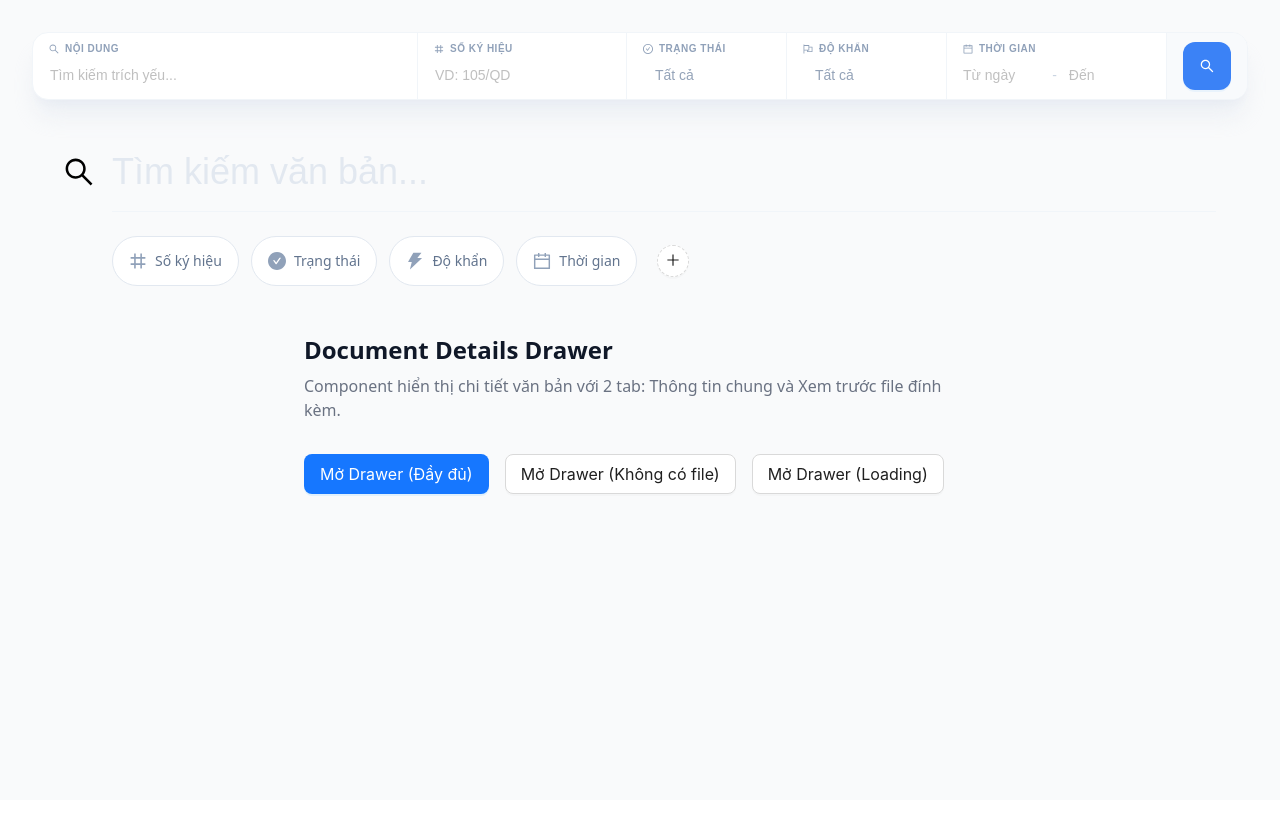
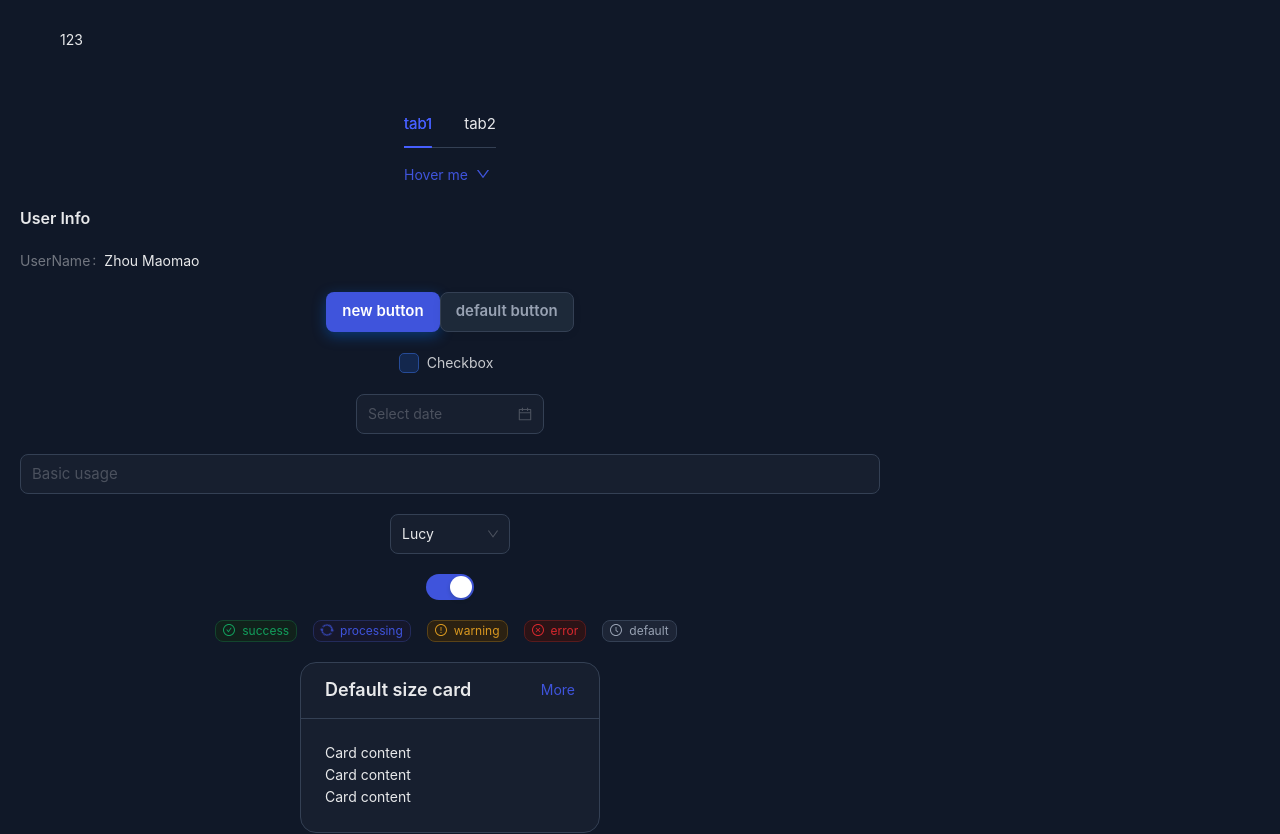
Before and after one commit to daotanhao1406/react-app, a React (Vite) app: page / in a window 1280 px wide. Shown: the top 834 px of the page. Before the commit the page ends 800 px from the top, so only its background shows below. Built offline with nearby package versions, Linux system fonts and the light colour scheme.

Commit message:
add dark theme

```diff
--- a/src/App.tsx
+++ b/src/App.tsx
@@ -1,154 +1,326 @@
 import { useState } from "react";
-import { Button, Space } from "antd";
-import type { Document } from "./data/document";
-import DocumentDetailsDrawer from "./components/DocumentDetailsDrawer";
-import { DocumentFilter } from "./components/DocumentFilter";
-import { DocumentFilter2 } from "./components/DocumentFilter2";
+import {
+  Button,
+  Card,
+  Checkbox,
+  ConfigProvider,
+  DatePicker,
+  Descriptions,
+  Dropdown,
+  Flex,
+  Input,
+  Layout,
+  Segmented,
+  Select,
+  Space,
+  Switch,
+  Table,
+  Tabs,
+  Tag,
+  theme,
+  ThemeConfig,
+} from "antd";
+import {
+  CheckCircleOutlined,
+  ClockCircleOutlined,
+  CloseCircleOutlined,
+  DownOutlined,
+  ExclamationCircleOutlined,
+  SyncOutlined,
+} from "@ant-design/icons";
 
-// todo: remove mock functionality
-const mockDocument: Document = {
-  id: "1",
-  documentNumber: "CV-2024/1234-UBND",
-  issuingAuthority: "Ủy ban Nhân dân Thành phố Hà Nội",
-  documentDate: "15/11/2024",
-  excerpt:
-    "Về việc triển khai kế hoạch phát triển kinh tế - xã hội năm 2025, đẩy mạnh cải cách hành chính và nâng cao chất lượng dịch vụ công trực tuyến cho người dân và doanh nghiệp trên địa bàn thành phố. Văn bản này yêu cầu các cơ quan, đơn vị liên quan chuẩn bị báo cáo chi tiết về tình hình thực hiện nhiệm vụ trong năm qua và đề xuất phương hướng hoạt động cho năm tiếp theo.",
-  documentType: "Công văn",
-  urgencyLevel: "urgent",
-  deadline: "30/11/2024",
-  arrivalDate: "16/11/2024",
-  field: "Hành chính",
-  securityLevel: "internal",
-  status: "processing",
-  transferMethod: "Văn thư điện tử",
-  backupMethod: "Lưu trữ số",
-  signatoryName: "Nguyễn Văn An",
-  signatoryPosition: "Phó Chủ tịch UBND",
-  attachments: [
-    {
-      id: "att1",
-      fileName: "Ke_hoach_2025.pdf",
-      fileSize: 2458624,
-      pageCount: 15,
-      fileType: "pdf",
-      url: "/files/ke-hoach-2025.pdf",
+const dataSource = [
+  {
+    key: "1",
+    name: "Mike",
+    age: 32,
+    address: "10 Downing Street",
+  },
+  {
+    key: "2",
+    name: "John",
+    age: 42,
+    address: "10 Downing Street",
+  },
+];
+
+const columns = [
+  {
+    title: "Name",
+    dataIndex: "name",
+    key: "name",
+  },
+  {
+    title: "Age",
+    dataIndex: "age",
+    key: "age",
+  },
+  {
+    title: "Address",
+    dataIndex: "address",
+    key: "address",
+  },
+];
+const presets = [
+  { status: "success", icon: <CheckCircleOutlined /> },
+  { status: "processing", icon: <SyncOutlined spin /> },
+  { status: "warning", icon: <ExclamationCircleOutlined /> },
+  { status: "error", icon: <CloseCircleOutlined /> },
+  { status: "default", icon: <ClockCircleOutlined /> },
+];
+
+const darkTheme: ThemeConfig = {
+  token: {
+    fontFamily:
+      "Inter, -apple-system, BlinkMacSystemFont, 'Segoe UI', Roboto, sans-serif",
+    borderRadius: 8,
+    borderRadiusSM: 8,
+    borderRadiusLG: 16,
+    borderRadiusOuter: 14,
+    controlHeight: 40,
+    controlHeightSM: 32,
+    controlHeightLG: 48,
+    boxShadow: "0 4px 14px 0 rgba(0, 0, 0, 0.05)",
+    wireframe: false,
+    colorPrimary: "#465fff",
+    colorInfo: "#465fff",
+    colorSuccess: "#12b76a",
+    colorError: "#FB2C32",
+    colorWarning: "#fdb022",
+    colorTextBase: "#e8e9eb",
+    colorText: "#e8e9eb",
+    colorTextSecondary: "#98a2b3",
+    colorTextDescription: "#98a2b3",
+    colorBgBase: "#101828",
+    colorBgContainer: "#171f2f",
+    colorBgElevated: "#1a2231",
+    colorBorder: "#344054",
+    colorBorderSecondary: "#344054",
+  },
+  components: {
+    Layout: {
+      bodyBg: "#101828",
+      footerBg: "#101828",
+      headerBg: "#101828",
     },
-    {
-      id: "att2",
-      fileName: "Phu_luc_so_lieu.xlsx",
-      fileSize: 524288,
-      pageCount: 3,
-      fileType: "xlsx",
-      url: "/files/phu-luc.xlsx",
+    Button: {
+      fontWeight: 600,
+      contentFontSize: 15,
+      defaultShadow: "0 2px 10px rgba(0, 0, 0, 0.05)",
+      primaryShadow: "0 4px 14px 0 rgba(0, 111, 238, 0.4)",
+      colorBgContainer: "#1d2939",
+      colorText: "#98a2b3",
     },
-    {
-      id: "att3",
-      fileName: "Bieu_mau_bao_cao.docx",
-      fileSize: 156432,
-      pageCount: 5,
-      fileType: "docx",
-      url: "/files/bieu-mau.docx",
+    Input: {
+      activeShadow: "0 0 0 2px rgba(0, 111, 238, 0.2)",
+      inputFontSize: 15,
+      hoverBorderColor: "#465fff",
     },
-  ],
-  relatedDocuments: [
-    {
-      id: "rel1",
-      documentNumber: "QD-2023/456-UBND",
-      title: "Quyết định phê duyệt kế hoạch 2024",
+    Select: {
+      controlHeight: 40,
+      controlItemBgActive: "#262d3c",
     },
-    {
-      id: "rel2",
-      documentNumber: "BC-2024/789-STC",
-      title: "Báo cáo tình hình ngân sách",
+    Card: {
+      headerFontSize: 18,
+      actionsLiMargin: "0",
     },
-  ],
+    // Table: {
+    //   headerBg: "#101828",
+    //   headerColor: "#71717A",
+    //   rowHoverBg: "#F4F4F5",
+    //   borderColor: "#E4E4E7",
+    // },
+    Tag: {
+      defaultBg: "#1D2536",
+      defaultColor: "#98a2b3",
+      borderRadiusSM: 8,
+    },
+    Modal: {
+      titleFontSize: 20,
+    },
+    Dropdown: {
+      colorBgElevated: "#1a2231",
+    },
+    Segmented: {
+      itemSelectedBg: "#1d2939",
+      // itemSelectedShadow: "0 2px 10px rgba(0,0,0,0.1)",
+      trackBg: "#101828",
+      borderRadius: 12,
+      controlHeight: 40,
+    },
+    Tabs: {
+      titleFontSize: 15,
+      // itemColor: "#71717A",
+      itemSelectedColor: "#465fff",
+      inkBarColor: "#465fff",
+    },
+    Transfer: {
+      listHeight: 280,
+      headerHeight: 44,
+      itemHeight: 36,
+      controlItemBgActive: "#101828",
+    },
+    Switch: {
+      handleSize: 22,
+      trackHeight: 26,
+      trackMinWidth: 48,
+    },
+    Radio: {
+      dotSize: 8,
+      radioSize: 20,
+      buttonSolidCheckedBg: "#465fff",
+    },
+    Checkbox: {
+      borderRadiusSM: 5,
+      algorithm: true,
+    },
+    Tooltip: {
+      algorithm: true,
+      controlHeight: 32,
+      paddingSM: 14,
+      paddingXS: 12,
+    },
+    Message: {
+      borderRadiusLG: 8,
+      boxShadow:
+        "      0 6px 16px 0 rgba(0, 0, 0, 0.08),      0 3px 6px -4px rgba(0, 0, 0, 0.12),      0 9px 28px 8px rgba(0, 0, 0, 0.05)",
+    },
+  },
+  algorithm: theme.darkAlgorithm,
 };
+export default function App() {
+  return (
+    <ConfigProvider theme={darkTheme}>
+      <Layout>
+        <Layout.Header>123</Layout.Header>
+        <Layout.Content
+          style={{
+            display: "flex",
+            flexDirection: "column",
+            maxWidth: 900,
+            gap: 20,
+            alignItems: "center",
+            padding: 20,
+          }}
+        >
+          <Tabs
+            items={[
+              {
+                label: "tab1",
+                key: "tab1",
+                children: (
+                  <Dropdown
+                    menu={{
+                      items: [
+                        {
+                          key: "1",
+                          label: (
+                            <a
+                              target="_blank"
+                              rel="noopener noreferrer"
+                              href="https://www.antgroup.com"
+                            >
+                              1st menu item
+                            </a>
+                          ),
+                        },
+                        {
+                          key: "2",
+                          label: (
+                            <a
+                              target="_blank"
+                              rel="noopener noreferrer"
+                              href="https://www.aliyun.com"
+                            >
+                              2nd menu item (disabled)
+                            </a>
+                          ),
+                          disabled: true,
+                        },
+                        {
+                          key: "3",
+                          label: (
+                            <a
+                              target="_blank"
+                              rel="noopener noreferrer"
+                              href="https://www.luohanacademy.com"
+                            >
+                              3rd menu item (disabled)
+                            </a>
+                          ),
+                          disabled: true,
+                        },
+                        {
+                          key: "4",
+                          danger: true,
+                          label: "a danger item",
+                        },
+                      ],
+                    }}
+                  >
+                    <a onClick={(e) => e.preventDefault()}>
+                      <Space>
+                        Hover me
+                        <DownOutlined />
+                      </Space>
+                    </a>
+                  </Dropdown>
+                ),
+              },
+              {
+                label: "tab2",
+                key: "tab2",
+              },
+            ]}
+          />
+          <Descriptions title="User Info">
+            <Descriptions.Item label="UserName">Zhou Maomao</Descriptions.Item>
+          </Descriptions>
+          <Flex>
+            <Button type="primary">new button</Button>
+            <Button>default button</Button>
+          </Flex>
 
-// todo: remove mock functionality
-const mockDocumentNoAttachments: Document = {
-  ...mockDocument,
-  id: "2",
-  documentNumber: "TB-2024/5678-BTC",
-  issuingAuthority: "Bộ Tài chính",
-  urgencyLevel: "very_urgent",
-  securityLevel: "confidential",
-  status: "pending",
-  attachments: [],
-  relatedDocuments: [],
-};
-
-export default function App() {
-  const [open, setOpen] = useState(false);
-  const [loading, setLoading] = useState(false);
-  const [currentDoc, setCurrentDoc] = useState<Document | null>(null);
-
-  const showDrawer = (doc: Document, withLoading = false) => {
-    if (withLoading) {
-      setLoading(true);
-      setOpen(true);
-      setCurrentDoc(null);
-      setTimeout(() => {
-        setCurrentDoc(doc);
-        setLoading(false);
-      }, 1500);
-    } else {
-      setCurrentDoc(doc);
-      setOpen(true);
-    }
-  };
-
-  const onClose = () => {
-    setOpen(false);
-    setCurrentDoc(null);
-  };
-
-  return (
-    <div className="min-h-screen bg-gray-50 p-8">
-      <DocumentFilter onFilter={console.log} />
-      <DocumentFilter2 />
-      <div className="max-w-2xl mx-auto">
-        <div className="mb-8">
-          <h1 className="text-2xl font-semibold mb-2 text-gray-900">
-            Document Details Drawer
-          </h1>
-          <p className="text-gray-500">
-            Component hiển thị chi tiết văn bản với 2 tab: Thông tin chung và
-            Xem trước file đính kèm.
-          </p>
-        </div>
-
-        <Space wrap size="middle">
-          <Button
-            type="primary"
-            size="large"
-            onClick={() => showDrawer(mockDocument)}
-            data-testid="button-open-drawer-full"
+          <Checkbox onChange={console.log}>Checkbox</Checkbox>
+          <DatePicker />
+          <Input placeholder="Basic usage" />
+          <Select
+            defaultValue="lucy"
+            style={{ width: 120 }}
+            options={[
+              { value: "jack", label: "Jack" },
+              { value: "lucy", label: "Lucy" },
+              { value: "Yiminghe", label: "yiminghe" },
+              { value: "disabled", label: "Disabled", disabled: true },
+            ]}
+          />
+          <Switch defaultChecked />
+          <Flex gap="small" align="center" wrap>
+            {presets.map(({ status, icon }) => (
+              <Tag key={status} color={status} icon={icon}>
+                {status}
+              </Tag>
+            ))}
+          </Flex>
+          <Card
+            title="Default size card"
+            extra={<a href="#">More</a>}
+            style={{ width: 300 }}
           >
-            Mở Drawer (Đầy đủ)
-          </Button>
-          <Button
-            size="large"
-            onClick={() => showDrawer(mockDocumentNoAttachments)}
-            data-testid="button-open-drawer-no-attachments"
-          >
-            Mở Drawer (Không có file)
-          </Button>
-          <Button
-            size="large"
-            onClick={() => showDrawer(mockDocument, true)}
-            data-testid="button-open-drawer-loading"
-          >
-            Mở Drawer (Loading)
-          </Button>
-        </Space>
-
-        <DocumentDetailsDrawer
-          open={open}
-          onClose={onClose}
-          document={currentDoc}
-          loading={loading}
-        />
-      </div>
-    </div>
+            <p>Card content</p>
+            <p>Card content</p>
+            <p>Card content</p>
+          </Card>
+          <Segmented<string>
+            options={["Daily", "Weekly", "Monthly", "Quarterly", "Yearly"]}
+            onChange={(value) => {
+              console.log(value); // string
+            }}
+          />
+          <Table dataSource={dataSource} columns={columns} />
+        </Layout.Content>
+        <Layout.Footer>Footer</Layout.Footer>
+      </Layout>
+    </ConfigProvider>
   );
 }
```
